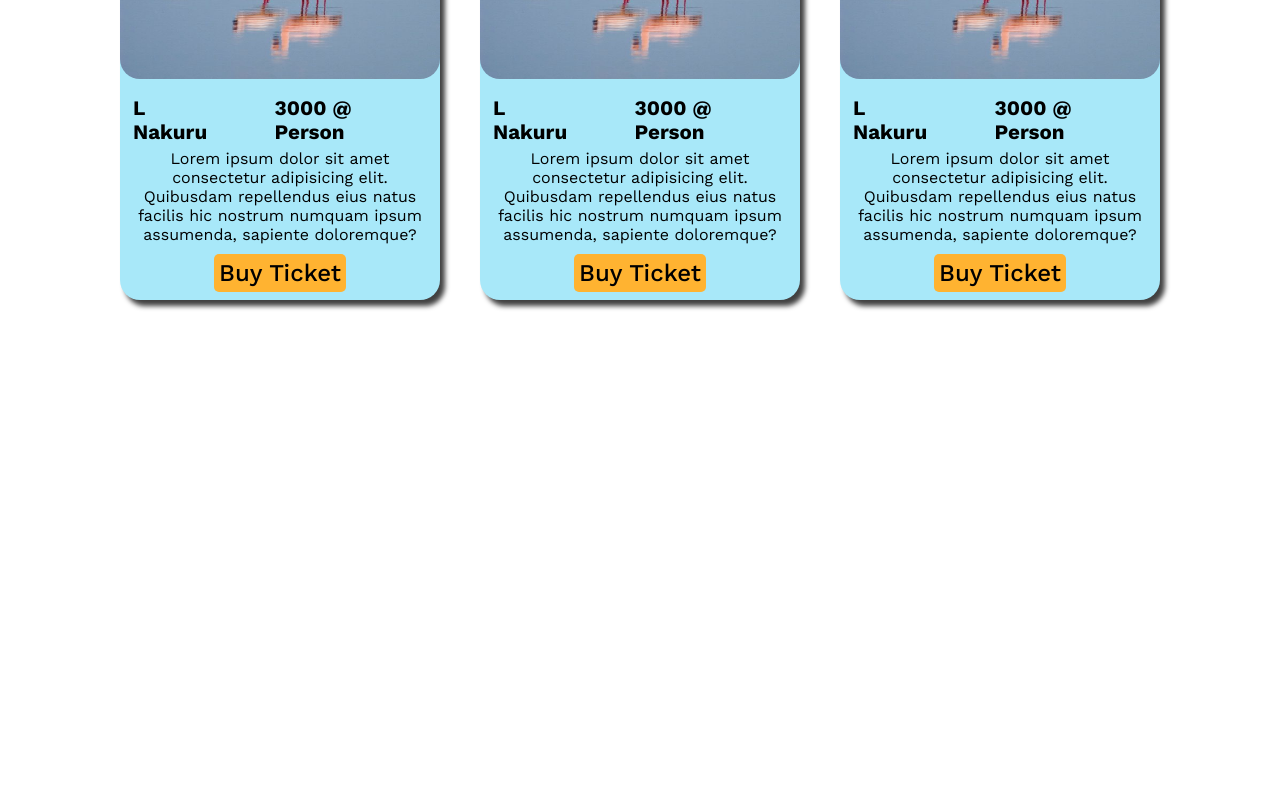
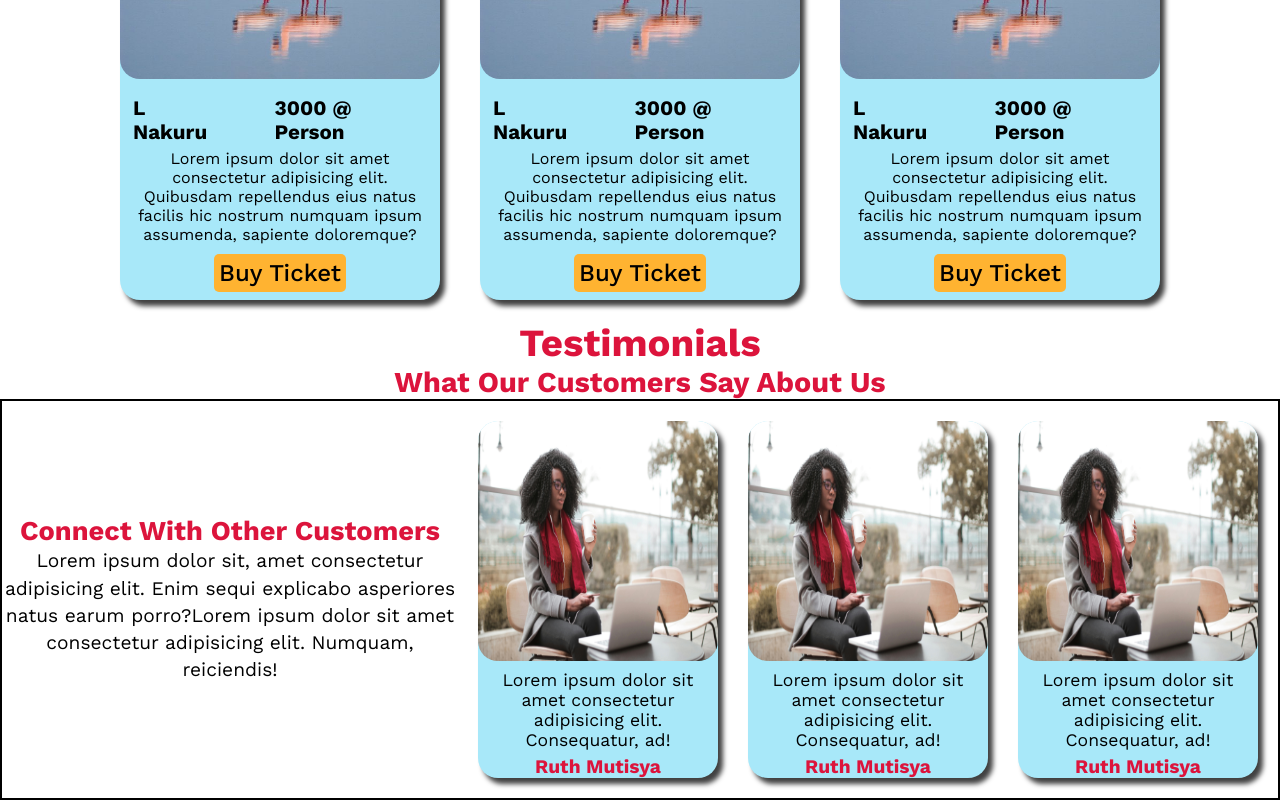
Before and after one commit to dianamutinda/monthly-project, a React (Vite) app: page / in a window 1280 px wide. Shown: the part 2185-2985 px from the top of the page. Before the commit the page ends 2505 px from the top, so only its background shows below. Built offline with nearby package versions, Linux system fonts and the light colour scheme.

Commit message:
creates testimonials section

```diff
--- a/src/Pages/Home/Home.css
+++ b/src/Pages/Home/Home.css
@@ -173,3 +173,70 @@
   justify-content: center;
   align-items: center;
 }
+.test-title{
+  display: flex;
+  flex-direction: column;
+  justify-content: center;
+  align-items: center;
+}
+.subtitle{
+  color: crimson;
+  text-transform: capitalize;
+  font-size: 1.8rem;
+}
+.test-container{
+  border: 2px solid;
+  display: flex;
+}
+.test-text{
+  display: grid;
+  place-content: center;
+  text-align: center;
+}
+.test-text h3{
+  color: crimson;
+  font-size: 1.7rem;
+  text-transform: capitalize;
+}
+.test-text p{
+  font-size: 1.2rem;
+  line-height: 1.7rem;
+}
+.img-test-wrapper{
+  width: 100%;
+  height: 100%;
+  display: block;
+  object-fit: cover;
+
+}
+.img-container{
+  display: flex;
+  gap: 30px;
+  padding: 20px;
+
+}
+.img-test-wrapper{
+  width: 15rem;
+  border-radius: 20px;
+  background-color: #a8e8f9;
+  box-shadow: 5px 6px 5px 0px rgba(0, 0, 0, 0.75);
+  -webkit-box-shadow: 5px 6px 5px 0px rgba(0, 0, 0, 0.75);
+  -moz-box-shadow: 5px 6px 5px 0px rgba(0, 0, 0, 0.75);
+}
+.img-test-wrapper img{
+  width: 15rem;
+  height: 15rem;
+  border-radius: 20px;
+
+}
+.wrapper-text p{
+  text-align: center;
+  font-size: 1.1rem;
+  padding: 5px;
+}
+.wrapper-text h4{
+  text-align: center;
+  text-transform: capitalize;
+  color: crimson;
+  font-size: 1.2rem;
+}
--- a/src/Pages/Home/Home.jsx
+++ b/src/Pages/Home/Home.jsx
@@ -1,6 +1,7 @@
 import Hero from "./Hero";
 import About from "./About";
 import Destination from "./Destination";
+import Testimonials from "./Testimonials";
 import "./Home.css";
 const Home = () => {
   return (
@@ -8,6 +9,7 @@ const Home = () => {
       <Hero />
       <About />
       <Destination />
+      <Testimonials />
     </>
   );
 };
--- /dev/null
+++ b/src/Pages/Home/Testimonials.jsx
@@ -0,0 +1,44 @@
+import ruthImg from "../../assets/ruth.jpg";
+const Testimonials = () =>{
+    return(
+        <section>
+            <div className="test-title">
+                <h1 className="title">Testimonials</h1>
+                <h2 className="subtitle">what our customers say about us</h2>
+            </div>
+            <div className="test-container">
+                <div className="test-text">
+                    <h3>connect with other customers</h3>
+                    <p>Lorem ipsum dolor sit, amet consectetur adipisicing elit. Enim sequi explicabo asperiores natus earum porro?Lorem ipsum dolor sit amet consectetur adipisicing elit. Numquam, reiciendis!</p>
+                </div>
+                <div className="img-container">
+                <div className="img-test-wrapper">
+                    <img src={ruthImg} alt="" />
+                    <div className="wrapper-text">
+                        <p>Lorem ipsum dolor sit amet consectetur adipisicing elit. Consequatur, ad!</p>
+                        <h4>ruth mutisya</h4>
+                    </div>
+                </div>
+
+                <div className="img-test-wrapper">
+                    <img src={ruthImg} alt="" />
+                    <div className="wrapper-text">
+                        <p>Lorem ipsum dolor sit amet consectetur adipisicing elit. Consequatur, ad!</p>
+                        <h4>ruth mutisya</h4>
+                    </div>
+                </div>
+
+                <div className="img-test-wrapper">
+                    <img src={ruthImg} alt="" />
+                    <div className="wrapper-text">
+                        <p>Lorem ipsum dolor sit amet consectetur adipisicing elit. Consequatur, ad!</p>
+                        <h4>ruth mutisya</h4>
+                    </div>
+                </div>
+                </div>
+            </div>
+
+        </section>
+    )
+}
+export default Testimonials;
```
Also changed, not shown: src/assets/ruth.jpg (added).
